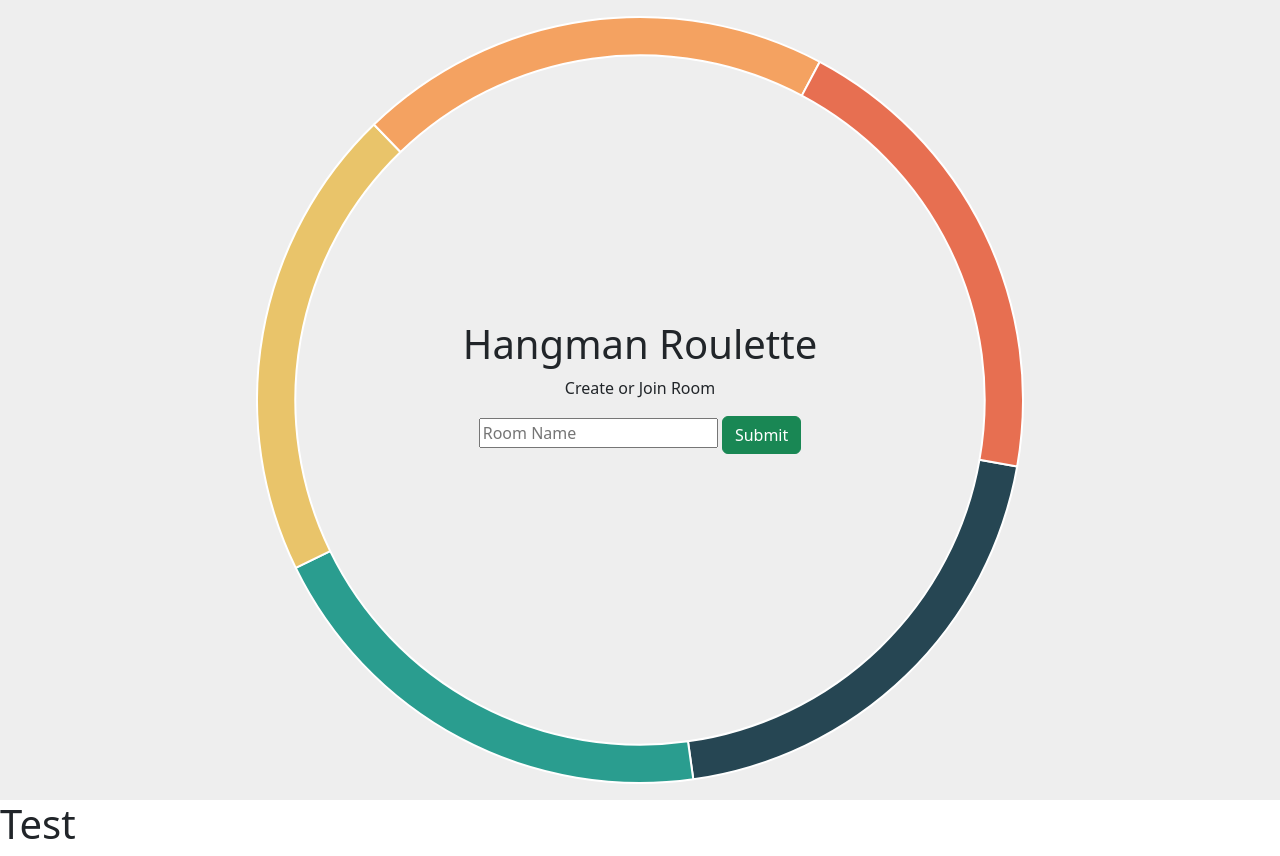
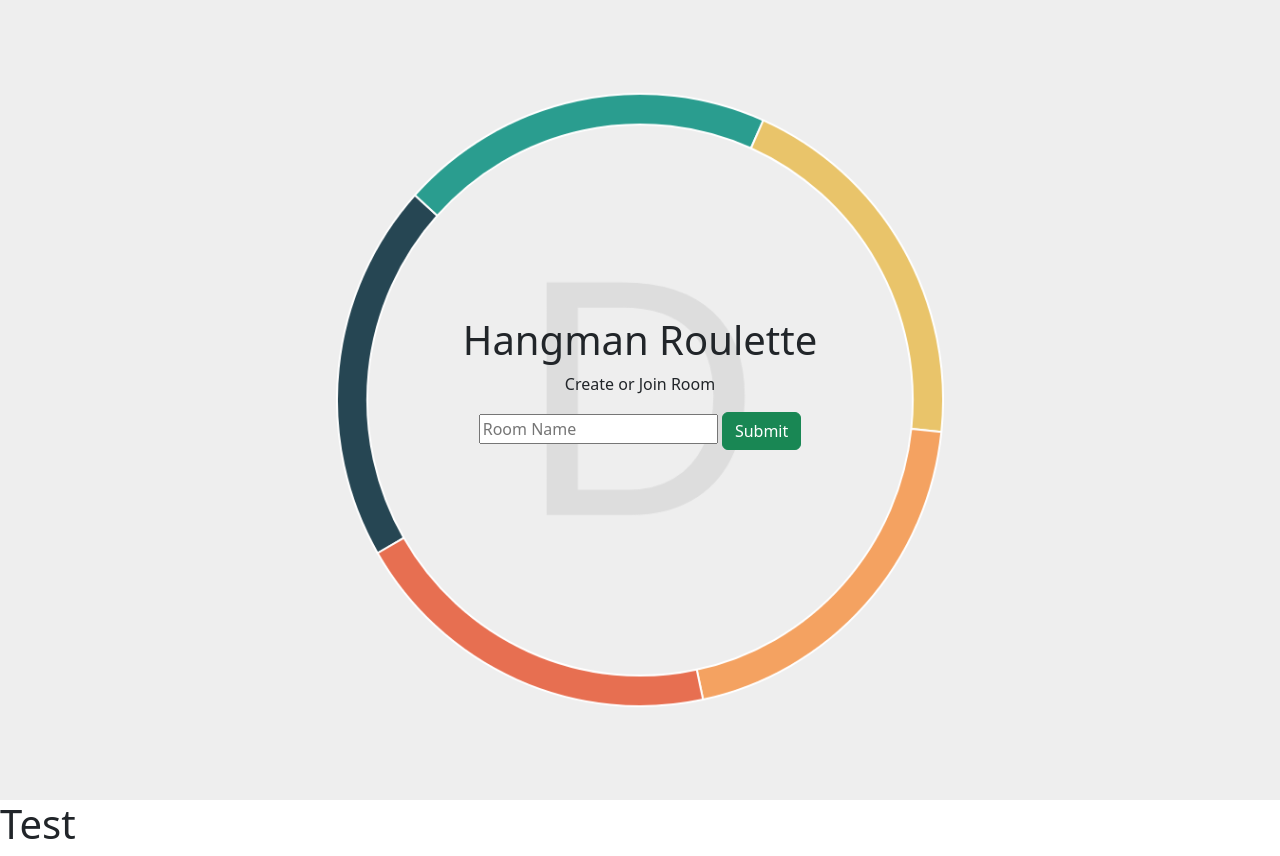
Before and after one commit to seancfong/hangman-roulette, a website: page client/index.html in a window 1280 px wide. Drawn offline with nearby package versions, Linux system fonts and the light colour scheme.

Commit message:
Tweak landing page wheel animations

```diff
--- a/client/index.html
+++ b/client/index.html
@@ -34,8 +34,15 @@
         }
 
         #form-container {
-            top: 80%;
+            top: 75%;
             z-index: 10;
+        }
+
+        #form-container-inner {
+            padding-top: 1rem;
+            padding-bottom: 1rem;
+            margin: auto;
+            width: 50%;
         }
 
         #canvas-container {
@@ -47,7 +54,8 @@
         canvas {
             position: relative;
             margin: 0 auto;
-            width: 60%;
+            width: 80vh;
+            padding: 1rem;
         }
     </style>
 
@@ -56,7 +64,7 @@
 <body>
     <div id="form-with-background" class="align-items-center vh-100">
         <div id="form-container">
-            <div class="text-center">
+            <div class="text-center" id="form-container-inner" onmouseover="enterWheel()" onmouseout="leaveWheel()">
                 <h1>Hangman Roulette</h1>
                 <p class="fw-normal">Create or Join Room</p>
                 <form action="/joingame" method="post">
@@ -95,6 +103,22 @@
             ],
         };
 
+        const counterPlugin = {
+            id: 'counter',
+            beforeDraw(chart, args, options) {
+                const {ctx, chartArea: {
+                    top, right, bottom, left, width, height
+                }} = chart;
+
+                ctx.save();
+
+                ctx.font = options.fontSize + 'px ' + options.fontFamily;
+                ctx.textAlign = 'center';
+                ctx.fillStyle = options.fontColor;
+                ctx.fillText(options.chartText, (width / 2), top + (height / 2) + (options.fontSize * 0.34));
+            }
+        }
+
         const chart = new Chart(ctx, {
             type: 'doughnut',
             data: chartData,
@@ -103,7 +127,13 @@
                     tooltip: false,
                     legend: {
                         display: false
-                    }
+                    },
+                    counter: {
+                        fontColor: '#ddd',
+                        fontSize: 130,
+                        fontFamily: 'sans-serif',
+                        chartText: '?'
+                    },
                 },
                 responsive: true,
                 maintainAspectRatio: false,
@@ -111,23 +141,65 @@
                     duration: 0,
                     animateRotate: true
                 }
-
-            }
+            },
+            plugins: [counterPlugin]
         });
 
         chart.update();
 
-        let dTheta = 0.2;
+        const defaultDTheta = 1.2;
+
+        var dThetaMax = defaultDTheta;
+        const dThetaMin = 0.15;
+
+        let dTheta = defaultDTheta;
+        let aTheta = 1;
+        let letterArray = ['A', 'B', 'C', 'D', 'E'];
+        let count = 0;
+
+        chart.options.plugins.counter.fontSize = chart.width * 0.55;
 
         let spinInterval = setInterval(() => {
+            if (dTheta > dThetaMax) {
+                dTheta = dThetaMax;
+            } else if (dTheta < dThetaMin) {
+                dTheta = dThetaMin;
+            }
+
             chart.options.rotation += dTheta;
+            dTheta *= aTheta;
 
             if (chart.options.rotation >= 360) {
                 chart.options.rotation %= 360;
             }
 
+            chart.options.plugins.counter.chartText = letterArray[Math.floor(letterArray.length * chart.options.rotation / 360)];
+
             chart.update();
         }, 10);
+
+        var enterInterval;
+        var intervalCount = 0;
+
+        const enterWheel = () => {
+            enterInterval = setInterval(() => {
+                if (intervalCount < 12) {
+                    dThetaMax = 7;
+                    aTheta = 1.05;
+                } else {
+                    aTheta = 0.99;
+                }
+                intervalCount++;
+            }, 50);
+
+        };
+
+        const leaveWheel = () => {
+            aTheta = 1.05;
+            intervalCount = 0;
+            clearInterval(enterInterval);
+            dThetaMax = defaultDTheta;
+        };
 
 
     </script>
```
